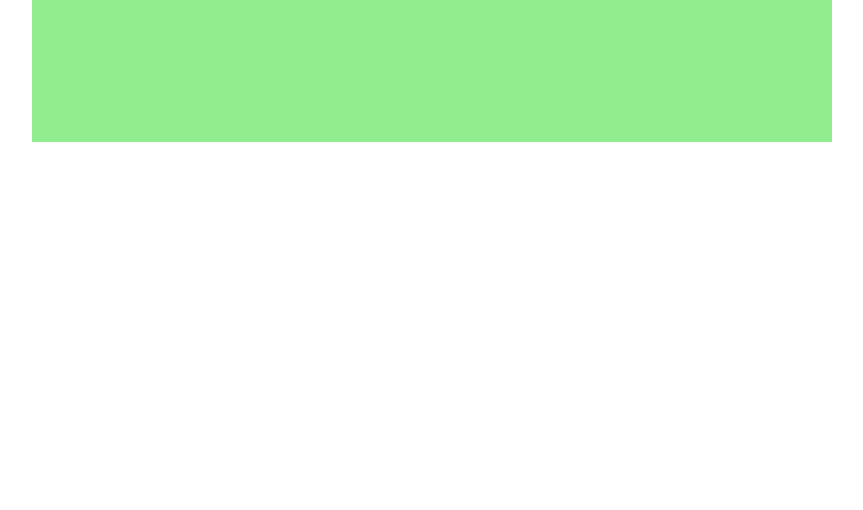
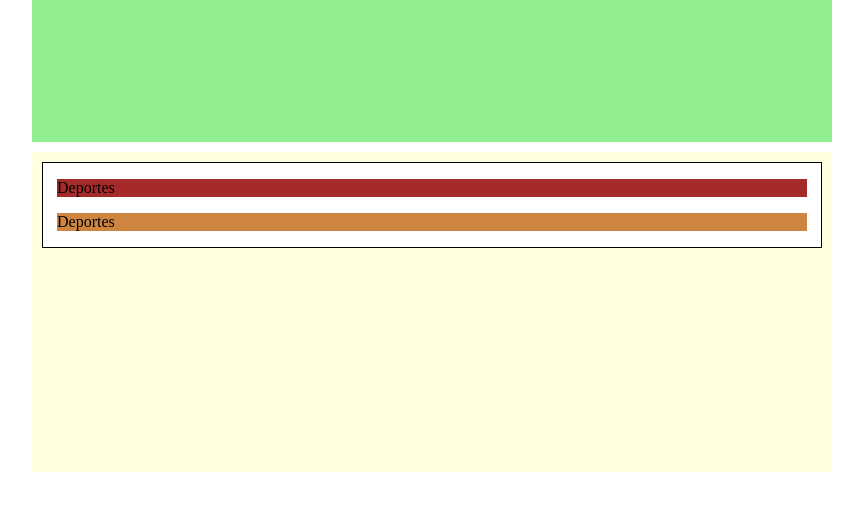
Before and after one commit to MinorSc/Tarea-CSS-5, a plain HTML site: page Index.html in a window 1280 px wide. Shown: the part 178-688 px from the top of the page, without its empty margins (208-1071 px from the left). Drawn offline with Linux system fonts and the light colour scheme.

Commit message:
Feat modificacion de section noticias

```diff
--- a/CSS/styles.css
+++ b/CSS/styles.css
@@ -18,3 +18,27 @@ body {
     padding: 10px;
     margin-bottom: 10px;
 }
+
+.Noticias{
+    background-color: lightyellow;
+    height: 300px;
+    padding: 10px;
+    margin-bottom: 10px;
+}
+
+section{
+    border: solid 1px  black;
+    background-color: white;
+}
+
+.Noticias_deportes{
+    background-color: brown;
+    width: 750px;
+    margin: 0 auto;
+}
+
+.Noticias_entretenimiento{
+    background-color:  peru;
+    width: 750px;
+    margin: 0 auto;
+}
--- a/Index.html
+++ b/Index.html
@@ -16,6 +16,18 @@
     <nav class="Navegacion">
         <h1>Nav</h1>
     </nav>
+
+    <main class="Noticias">
+        <section>
+            <article class="Noticias_deportes">
+                <p>Deportes</p>
+            </article>
+
+            <article class="Noticias_entretenimiento">
+                <p>Deportes</p>
+            </article>
+        </section>
+    </main>
 </body>
 
 </html>
```
